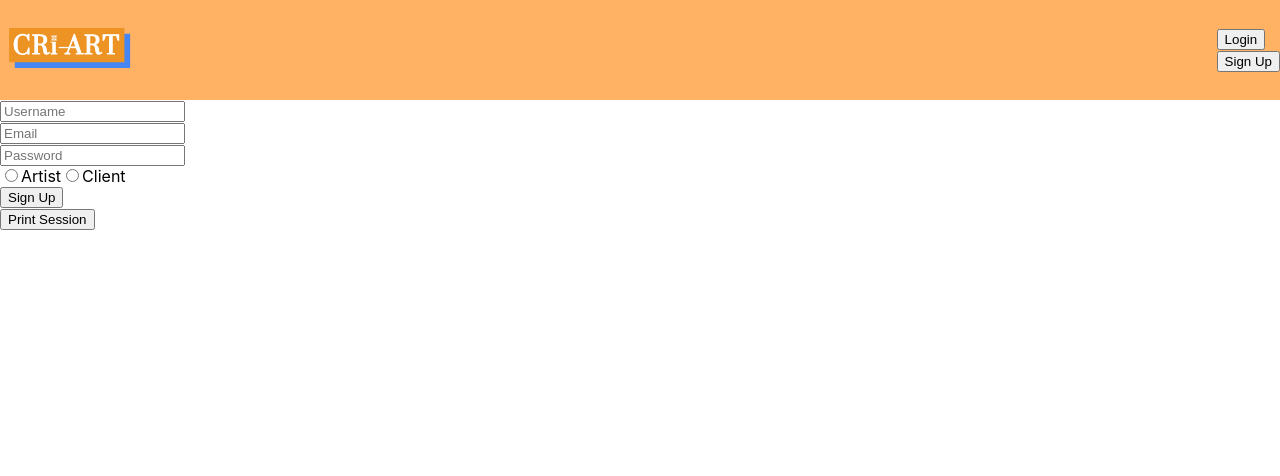
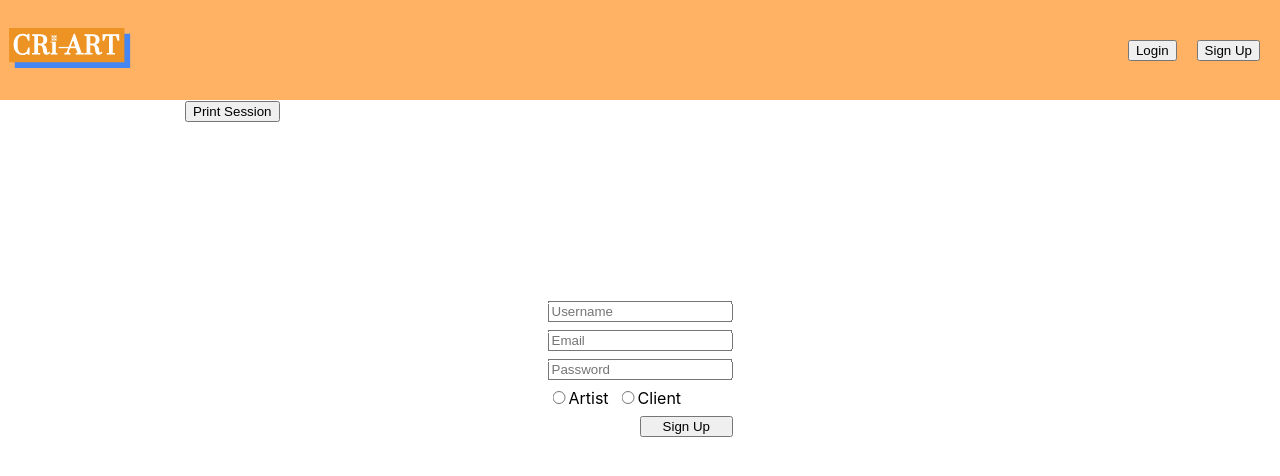
Before and after one commit to BLdMMR/projetoeseminario, a React (Create React App) app in the folder Cri_Art_frontend/: page /signup in a window 1280 px wide. Shown: the top 476 px of the page. Built offline with nearby package versions, Linux system fonts and the light colour scheme.

Commit message:
frontend styling

```diff
--- /dev/null
+++ b/Cri_Art_frontend/src/auth/AuthPage.css
@@ -0,0 +1,19 @@
+
+.login-page {
+  display: inline-flex;
+  flex-direction: column;
+
+  position: relative;
+  top: 25vh;
+  left: 50vw;
+  transform: translateX(-50%);
+}
+
+.login-input {
+  margin-bottom: 8px;
+}
+
+.login-button {
+  width: 50%;
+  transform: translateX(100%);
+}
--- a/Cri_Art_frontend/src/auth/AuthPage.tsx
+++ b/Cri_Art_frontend/src/auth/AuthPage.tsx
@@ -1,5 +1,7 @@
 import { useRef } from "react"
 import UserCredentials from './UserCredentials'
+import './AuthPage.css'
+
 
 import { Redirect, useHistory } from 'react-router-dom'
 
@@ -46,13 +48,13 @@ async function handleSubmit() {
 
       }
 
-      return props.session?.hasToken() ? <Redirect to='/'/> : (
-            <div id='login_page'>
-                 <input type="text" ref={usernameRef} placeholder='Email'/>
-                 <input type="password" ref={passwordRef} placeholder='Password'/>
-                 <button type="button" onClick={handleSubmit}>Login</button>
-            </div>
-      )
+      return props.session?.hasToken()
+        ? <Redirect to='/'/>
+        : <div className={"login-page"}>
+                 <input className="login-input" type="text" ref={usernameRef} placeholder='Email'/>
+                 <input className="login-input" type="password" ref={passwordRef} placeholder='Password'/>
+                 <button className="login-button" type="button" onClick={handleSubmit}>Login</button>
+           </div>
 
 
 }
--- /dev/null
+++ b/Cri_Art_frontend/src/auth/SignUpPage.css
@@ -0,0 +1,24 @@
+
+.signup-form {
+  display: inline-flex;
+  flex-direction: column;
+
+  position: relative;
+  top: 25vh;
+  left: 50vw;
+  transform: translateX(-50%);
+}
+
+.signup-text-input {
+  margin-bottom: 8px;
+}
+
+.signup-button {
+  width: 50%;
+  transform: translateX(100%);
+  margin-top: 8px;
+}
+
+.client-label {
+  margin-left: 8px;
+}
--- a/Cri_Art_frontend/src/auth/SignUpPage.tsx
+++ b/Cri_Art_frontend/src/auth/SignUpPage.tsx
@@ -2,7 +2,7 @@ import { Session } from 'inspector'
 import { useRef } from 'react'
 import Credentials from './UserCredentials'
 import { Redirect, useHistory } from 'react-router-dom'
-
+import './SignUpPage.css'
 
 
 export interface SignUpProps {
@@ -43,27 +43,19 @@ function SignUpPage(props: SignUpProps) {
     }
 
     return (
-        <div>
-            <div>
-                <input type="text" ref={usernameRef} placeholder="Username"/>
-            </div>
-            <div>
-                <input type="text" ref={emailRef} placeholder="Email"/>
-            </div>
-            <div>
-                <input type="password" ref={passwordRef} placeholder="Password"/>
-            </div>
+        <div className={'signup-form'}>
+            <input className={'signup-text-input'} type="text" ref={usernameRef} placeholder="Username"/>
+            <input className={'signup-text-input'} type="text" ref={emailRef} placeholder="Email"/>
+            <input className={'signup-text-input'} type="password" ref={passwordRef} placeholder="Password"/>
             <div>
                 <label htmlFor="">
-                    <input type="radio" value="Artist" name="Artist" onClick={artistOnclick} ref={optionArtistRef}/>Artist
+                    <input type="radio" value="Artist" name="type" onClick={artistOnclick} ref={optionArtistRef}/>Artist
                 </label>
-                <label htmlFor="">
-                    <input type="radio" value="Client" name="Client" onClick={clientOnclick} ref={optionClientRef}/>Client
+                <label htmlFor="" className={'client-label'}>
+                    <input type="radio" value="Client" name="type" onClick={clientOnclick} ref={optionClientRef}/>Client
                 </label>
             </div>
-            <div>
-                <button type="button" onClick={handleSignUp}>Sign Up</button>
-            </div>
+            <button className={'signup-button'} type="button" onClick={handleSignUp}>Sign Up</button>
         </div>
     )
 }
--- a/Cri_Art_frontend/src/header/Header.css
+++ b/Cri_Art_frontend/src/header/Header.css
@@ -1,5 +1,5 @@
 nav {
-/*   position: fixed; */
+  position: fixed;
   background-color: #ffb164;
   display: flex;
   justify-content: space-between;
@@ -23,14 +23,29 @@ nav {
 .logo-section {
 }
 
-search-section-header {
-  width: 500px;
+.search-section {
+  min-width: 33vw;
+  margin-left: -50px;
 }
 
 .auth-section {
-
+  display: flex;
+  flex-direction: row;
+  justify-content: space-between;
+  align-items: center;
+  justify-items: center;
 }
 
-#search_bar_header {
-  width: 400px;
+.auth-button {
+  margin-right: 20px;
+  cursor: pointer;
 }
+
+#search_bar {
+  width: 25vw;
+}
+
+.behind-header {
+
+  height: 100px;
+}
--- a/Cri_Art_frontend/src/header/Header.tsx
+++ b/Cri_Art_frontend/src/header/Header.tsx
@@ -20,10 +20,8 @@ export function Header(props: HeaderProps) {
             </Link>
           </div>
           <div className={'search-section'}>
-            <div>
               <input type="text" id='search_bar' ref={undefined}/>
               <button type="button" onClick={undefined}>Search</button>
-            </div>
           </div>
           <div className={'auth-section'}>
             <form action="/login">
@@ -31,12 +29,15 @@ export function Header(props: HeaderProps) {
             </form>
           </div>
         </nav>
+        <div className={'behind-header'}>
+        </div>
       </div>
     )
   }
 
   /* <div className="App"> */
   return (
+    <div>
       <nav className={'navbar'}>
         <div className={'logo-section'}>
           <Link to="/home">
@@ -45,13 +46,16 @@ export function Header(props: HeaderProps) {
         </div>
         <div className={'auth-section'}>
           <form action="/login">
-            <button type="submit">Login</button>
+            <button className={'auth-button'} type="submit">Login</button>
           </form>
           <form action="/signup">
-            <button type="submit">Sign Up</button>
+            <button className={'auth-button'} type="submit">Sign Up</button>
           </form>
         </div>
       </nav>
+      <div className={'behind-header'}>
+      </div>
+    </div>
   )
   /* </div> */
 }
--- a/Cri_Art_frontend/src/home/HomePage.css
+++ b/Cri_Art_frontend/src/home/HomePage.css
@@ -3,9 +3,21 @@
       size: 75%;
 }
  */
-#search_bar {
-      width: 1000px;
-      height: 33px;
-      margin-top: 200px;
-      margin-right: 10px;
-    }
+#home_search_bar {
+  width: 70%;
+}
+
+#home_search_button {
+
+}
+
+.search-bar-home {
+  display: inline-block;
+  position: relative;
+  width: 50vw;
+  height: 33px;
+  top: 30vh;
+  left: 50vw;
+
+  transform: translateX(-50%);
+}
--- a/Cri_Art_frontend/src/home/HomePage.tsx
+++ b/Cri_Art_frontend/src/home/HomePage.tsx
@@ -16,7 +16,7 @@ function HomePage(props: HomeProps) {
             console.log(toSearchBy)
             const searchResponse = await props.api.fetchFromAPI(
                   'GET',
-                  `/home/search?nameToSearchBy=${toSearchBy}&token=${props.creds.token?.token}`
+              `/home/search?nameToSearchBy=${toSearchBy}&token=${props.creds.token?.token}`
             )
 
             const searchResult = await searchResponse
@@ -32,11 +32,10 @@ function HomePage(props: HomeProps) {
             </div>
       ) :
       (
-            <div>
-                  <input type="text" id='search_bar' ref={searchRef}/>
-                  <button type="button" onClick={handleSearch}>Search</button>
+            <div className={'search-bar-home'}>
+                  <input type="text" id='home_search_bar' ref={searchRef}/>
+                  <button type="button" id='home_search_button' onClick={handleSearch}>Search</button>
             </div>
-
       )
 }
 
```
